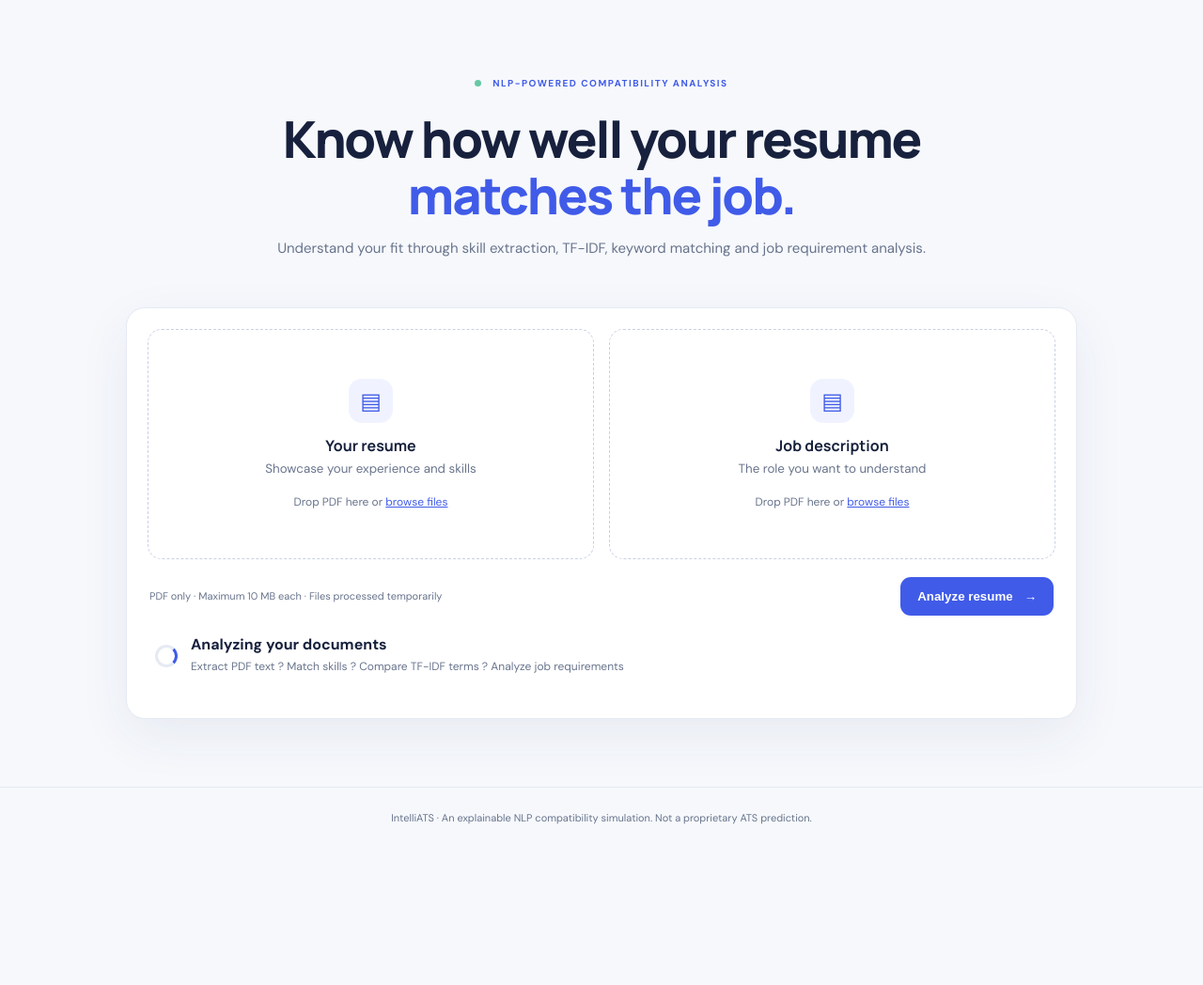
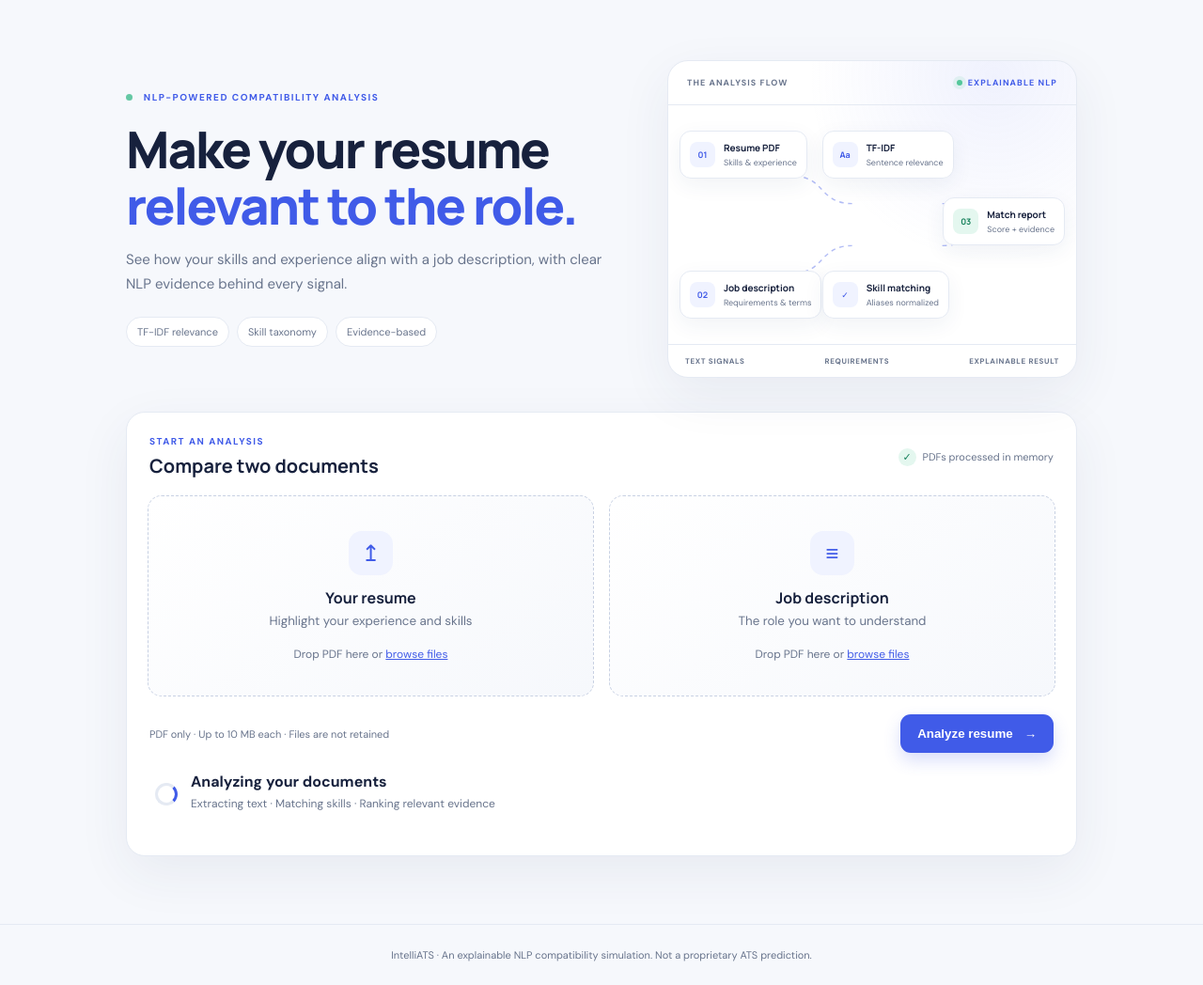
Before and after one commit to nazeefaahsan/intelliats-nlp, a Flask app: page / in a window 1280 px wide. Shown: the part 78-1126 px from the top of the page at 94% size. Before the commit the page ends 955 px from the top, so only its background shows below. Run offline with Flask 3, Linux system fonts and the light colour scheme.

Commit message:
feat: add polished NLP analysis visuals

```diff
--- a/app.py
+++ b/app.py
@@ -62,8 +62,17 @@ def analyze():
     section_weights={"summary":.10,"objective":.05,"skills":.25,"experience":.25,"internship":.15,"projects":.20}
     applicable={key:weight for key,weight in section_weights.items() if key in sections}
     structure_score=round(100*sum(applicable.values()),1)
+    required_matched=sorted(required & set(rskills), key=str.lower)
+    required_skill_coverage=round(100*len(required_matched)/len(required),1) if required else None
+    keyword_gaps=[k for k in keywords if not re.search(r"(?<![\w])"+re.escape(k.lower())+r"(?![\w])",resume_lower)]
+    skill_categories=[]
+    for category,category_skills in jd_skills.items():
+        category_matches=set(category_skills)&set(rskills)
+        total=len(set(category_skills))
+        if total:
+            skill_categories.append({"name":category.replace("_"," ").title(),"matched":len(category_matches),"total":total,"coverage":round(100*len(category_matches)/total,1)})
     ats,weights=score_analysis(semantic["score"],tfidf["score"],skill_score,keyword_score,structure_score)
-    payload={"score":ats,"components":{"semantic":semantic["score"],"tfidf":tfidf["score"],"skills":skill_score,"keywords":keyword_score,"structure":structure_score},"semantic_details":semantic.get("details",{}),"semantic_message":semantic.get("message"),"weights":weights,"semantic_available":semantic["available"],"resume_skills":resume_skills,"jd_skills":jd_skills,"matched":matched,"missing":missing,"keywords":keywords,"keyword_match":keyword_match,"sections":sections,"jd":jd_info,"tfidf_document_score":tfidf["document_score"],"tfidf_context_score":tfidf["context_score"],"relevant_evidence":tfidf["evidence"],"tokens":rp.tokens[:100],"lemmas":rp.lemmas[:100],"recommendations":recommendations(missing,sections,[k for k in keywords if not re.search(r"(?<![\w])"+re.escape(k.lower())+r"(?![\w])",resume_lower)]),"resume_name":secure_filename(resume.filename),"jd_name":secure_filename(jd.filename)}
+    payload={"score":ats,"components":{"semantic":semantic["score"],"tfidf":tfidf["score"],"skills":skill_score,"keywords":keyword_score,"structure":structure_score},"semantic_details":semantic.get("details",{}),"semantic_message":semantic.get("message"),"weights":weights,"semantic_available":semantic["available"],"resume_skills":resume_skills,"jd_skills":jd_skills,"matched":matched,"missing":missing,"required_matched":required_matched,"required_skill_count":len(required),"required_skill_coverage":required_skill_coverage,"keyword_coverage":round(keyword_coverage*100,1),"skill_categories":skill_categories,"keywords":keywords,"keyword_match":keyword_match,"keyword_gaps":keyword_gaps,"sections":sections,"jd":jd_info,"tfidf_document_score":tfidf["document_score"],"tfidf_context_score":tfidf["context_score"],"relevant_evidence":tfidf["evidence"],"tokens":rp.tokens[:100],"lemmas":rp.lemmas[:100],"recommendations":recommendations(missing,sections,keyword_gaps),"resume_name":secure_filename(resume.filename),"jd_name":secure_filename(jd.filename)}
     con=db(); cur=con.execute("INSERT INTO analyses(timestamp,job_title,ats_score,semantic_score,tfidf_score,skill_score) VALUES(?,?,?,?,?,?)",(datetime.now().isoformat(timespec="minutes"),jd_info["title"],ats,semantic["score"],tfidf["score"],skill_score)); row_id=cur.lastrowid; con.commit(); con.close()
     ANALYSIS_CACHE[row_id]=payload
     return redirect(url_for("results", analysis_id=row_id))
--- /dev/null
+++ b/static/css/visuals.css
@@ -0,0 +1,119 @@
+.hero-home {
+  display: grid;
+  grid-template-columns: minmax(0, 1.08fr) minmax(340px, .92fr);
+  align-items: center;
+  gap: clamp(28px, 5vw, 64px);
+  padding: 44px 0 36px;
+  text-align: left;
+}
+
+.hero-copy h1 { margin: 18px 0 14px; font-size: clamp(36px, 4.7vw, 54px); }
+.hero-copy p { max-width: 520px; margin: 0; line-height: 1.75; }
+.hero-points { display: flex; flex-wrap: wrap; gap: 8px; margin-top: 22px; }
+.hero-points span { padding: 8px 11px; border: 1px solid var(--line); border-radius: 99px; color: var(--muted); background: var(--surface); font-size: 11px; }
+
+.signal-map {
+  overflow: hidden;
+  border: 1px solid var(--line);
+  border-radius: 22px;
+  background: radial-gradient(circle at 80% 5%, #7387f11c, transparent 42%), var(--surface);
+  box-shadow: var(--shadow);
+}
+.signal-map-head, .signal-map-foot { display: flex; align-items: center; justify-content: space-between; }
+.signal-map-head { padding: 17px 20px; border-bottom: 1px solid var(--line); color: var(--muted); font-size: 9px; font-weight: 700; letter-spacing: 1.1px; }
+.signal-live { display: flex; align-items: center; gap: 6px; color: var(--blue); }
+.signal-live i { width: 6px; height: 6px; border-radius: 50%; background: #53c79a; box-shadow: 0 0 0 4px #53c79a20; }
+.signal-map-canvas { position: relative; height: 238px; margin: 8px 12px; }
+.signal-connectors { position: absolute; inset: 0; width: 100%; height: 100%; overflow: visible; }
+.signal-connectors path { fill: none; stroke: #8595f0a0; stroke-width: 1.5; stroke-dasharray: 5 5; }
+.map-node { position: absolute; z-index: 1; display: grid; grid-template-columns: 28px 1fr; align-content: center; align-items: center; column-gap: 8px; min-width: 132px; padding: 10px; border: 1px solid var(--line); border-radius: 12px; background: var(--surface); box-shadow: 0 7px 22px #263e6910; }
+.map-node b { color: var(--ink); font: 700 10px Manrope, sans-serif; white-space: nowrap; }
+.map-node small { grid-column: 2; margin-top: 3px; color: var(--muted); font-size: 9px; white-space: nowrap; }
+.map-icon { grid-row: span 2; display: grid; place-items: center; width: 27px; height: 27px; border-radius: 8px; background: var(--pale); color: var(--blue); font: 700 9px Manrope, sans-serif; }
+.map-resume { top: 8%; left: 0; }
+.map-job { bottom: 8%; left: 0; }
+.map-tfidf { top: 8%; left: 37%; }
+.map-skills { bottom: 8%; left: 37%; }
+.map-score { top: 38%; right: 0; min-width: 125px; }
+.map-score .map-icon { background: #e4f7ef; color: #16805b; }
+.signal-map-foot { padding: 12px 18px; border-top: 1px solid var(--line); color: var(--muted); font-size: 8px; font-weight: 700; letter-spacing: .7px; }
+
+.upload-heading { display: flex; align-items: center; justify-content: space-between; gap: 18px; margin: 2px 2px 18px; }
+.upload-heading h2 { margin: 6px 0 0; font: 700 20px Manrope, sans-serif; }
+.privacy-mark { display: flex; align-items: center; gap: 7px; color: var(--muted); font-size: 11px; }
+.privacy-mark::before { content: "✓"; display: grid; place-items: center; width: 19px; height: 19px; border-radius: 50%; background: #e4f7ef; color: #16805b; font-weight: 800; }
+.dropzone { min-height: 214px; background: linear-gradient(145deg, var(--surface), var(--bg)); }
+.dropzone:hover, .dropzone.dragging { transform: translateY(-2px); box-shadow: 0 10px 28px #405be812; }
+.file-icon { font-weight: 700; }
+.primary { box-shadow: 0 8px 18px #405be833; transition: transform .18s ease, box-shadow .18s ease; }
+.primary:hover { transform: translateY(-1px); box-shadow: 0 11px 22px #405be83b; }
+
+.report-stats { display: grid; grid-template-columns: repeat(4, minmax(0, 1fr)); gap: 12px; margin: 0 0 18px; }
+.stat-card { position: relative; display: flex; align-items: center; gap: 12px; min-height: 86px; overflow: hidden; padding: 15px; border: 1px solid var(--line); border-radius: 15px; background: var(--surface); box-shadow: 0 8px 24px #263e6908; }
+.stat-icon { display: grid; flex: 0 0 36px; place-items: center; width: 36px; height: 36px; border-radius: 11px; background: var(--pale); color: var(--blue); font-size: 15px; font-weight: 700; }
+.icon-match { color: #16805b; background: #e4f7ef; }
+.icon-required { color: #7256c7; background: #f0ecff; }
+.icon-keyword { color: #138b88; background: #e5f7f5; font: 700 11px Manrope, sans-serif; }
+.icon-evidence { color: #a46b15; background: #fff4df; }
+.stat-card strong { display: block; color: var(--ink); font: 800 21px Manrope, sans-serif; line-height: 1.1; }
+.stat-card small { display: block; margin-top: 4px; color: var(--muted); font-size: 10px; }
+.stat-card .stat-denominator { display: inline; margin: 0 0 0 2px; font-size: 12px; font-weight: 600; }
+.stat-accent { position: absolute; right: -13px; bottom: -24px; width: 68px; height: 48px; border-radius: 50%; background: #405be80d; }
+.accent-violet { background: #8c70e410; }
+.accent-teal { background: #16a29d10; }
+.accent-amber { background: #e9a42912; }
+
+.category-chart { margin: 14px 0 20px; padding: 14px; border: 1px solid var(--line); border-radius: 14px; background: linear-gradient(145deg, var(--bg), var(--surface)); }
+.category-chart-head { display: flex; flex-wrap: wrap; align-items: center; justify-content: space-between; gap: 9px; margin-bottom: 14px; }
+.category-chart-head h3 { margin: 0; }
+.chart-legend { display: flex; gap: 12px; color: var(--muted); font-size: 9px; }
+.chart-legend span { display: flex; align-items: center; gap: 5px; }
+.chart-legend i { width: 7px; height: 7px; border-radius: 50%; }
+.legend-hit { background: #405be8; }
+.legend-gap { background: var(--line); }
+.category-row + .category-row { margin-top: 11px; }
+.category-label { display: flex; align-items: center; justify-content: space-between; gap: 8px; margin-bottom: 5px; color: var(--muted); font-size: 10px; }
+.category-label b { color: var(--ink); font-size: 10px; }
+.category-track { height: 8px; overflow: hidden; border-radius: 99px; background: var(--line); }
+.category-hit { display: block; height: 100%; border-radius: inherit; background: linear-gradient(90deg, #526df2, #7c8df5); }
+.evidence-list li { position: relative; padding: 13px 0 15px; }
+.evidence-list li b { display: flex; align-items: center; gap: 6px; }
+.evidence-meter { display: block; height: 4px; overflow: hidden; margin-top: 8px; border-radius: 99px; background: var(--pale); }
+.evidence-meter > span { display: block; height: 100%; border-radius: inherit; background: linear-gradient(90deg, #526df2, #43b9a4); }
+
+html[data-theme=dark] .signal-map { background: radial-gradient(circle at 80% 5%, #7387f11c, transparent 42%), var(--surface); }
+html[data-theme=dark] .map-score .map-icon { background: #153d34; color: #8be0bb; }
+html[data-theme=dark] .icon-match { background: #153d34; color: #8be0bb; }
+html[data-theme=dark] .icon-required { background: #332b51; color: #c4b3ff; }
+html[data-theme=dark] .icon-keyword { background: #153d3b; color: #85d9d4; }
+html[data-theme=dark] .icon-evidence { background: #44351e; color: #f2c46f; }
+html[data-theme=dark] .privacy-mark::before { background: #153d34; color: #8be0bb; }
+
+@media (max-width: 820px) {
+  .hero-home { grid-template-columns: 1fr; gap: 26px; padding-top: 34px; }
+  .hero-copy h1 { font-size: clamp(36px, 8vw, 48px); }
+  .signal-map { max-width: 520px; width: 100%; margin: 0 auto; }
+}
+
+@media (max-width: 620px) {
+  .report-stats { grid-template-columns: repeat(2, minmax(0, 1fr)); gap: 9px; }
+  .stat-card { min-height: 76px; padding: 11px; gap: 9px; }
+  .stat-icon { flex-basis: 31px; width: 31px; height: 31px; }
+  .signal-map-canvas { height: 220px; margin: 8px 7px; }
+  .map-node { min-width: 122px; padding: 8px; column-gap: 6px; }
+  .map-tfidf, .map-skills { left: 34%; }
+  .map-score { min-width: 112px; }
+  .signal-map-foot { padding: 11px 10px; font-size: 7px; }
+  .upload-heading { align-items: flex-start; flex-direction: column; }
+}
+
+@media (max-width: 430px) {
+  .signal-map-canvas { display: grid; grid-template-columns: 1fr 1fr; gap: 8px; height: auto; padding: 8px 4px; }
+  .signal-connectors { display: none; }
+  .map-node, .map-resume, .map-job, .map-tfidf, .map-skills, .map-score { position: static; min-width: 0; width: 100%; }
+  .map-node { padding: 8px 6px; column-gap: 5px; }
+  .map-node b { font-size: 9px; }
+  .map-node small { font-size: 8px; }
+  .map-icon { width: 24px; height: 24px; }
+  .map-score { grid-column: 1 / -1; justify-self: center; width: 58%; }
+}
--- a/templates/base.html
+++ b/templates/base.html
@@ -1 +1 @@
-<!doctype html><html lang="en"><head><meta charset="utf-8"><meta name="viewport" content="width=device-width,initial-scale=1"><title>{% block title %}IntelliATS{% endblock %}</title><link rel="preconnect" href="https://fonts.googleapis.com"><link href="https://fonts.googleapis.com/css2?family=DM+Sans:wght@400;500;600;700&family=Manrope:wght@600;700;800&display=swap" rel="stylesheet"><link rel="stylesheet" href="{{ url_for('static',filename='css/style.css') }}"></head><body><header class="nav"><a class="brand" href="{{ url_for('home') }}"><span class="brandmark">IA</span><span>IntelliATS<small>NLP Resume Analyzer</small></span></a><nav><a href="{{ url_for('home') }}">Home</a><a href="{{ url_for('history') }}">History</a><button id="themeToggle" class="theme" aria-label="Toggle theme">◐</button></nav></header><main>{% with messages=get_flashed_messages(with_categories=true) %}{% if messages %}<div class="alerts">{% for category,message in messages %}<div class="alert {{ category }}">{{ message }}</div>{% endfor %}</div>{% endif %}{% endwith %}{% block content %}{% endblock %}</main><footer>IntelliATS · An explainable NLP compatibility simulation. Not a proprietary ATS prediction.</footer><script src="{{ url_for('static',filename='js/app.js') }}"></script></body></html>
+<!doctype html><html lang="en"><head><meta charset="utf-8"><meta name="viewport" content="width=device-width,initial-scale=1"><title>{% block title %}IntelliATS{% endblock %}</title><link rel="preconnect" href="https://fonts.googleapis.com"><link href="https://fonts.googleapis.com/css2?family=DM+Sans:wght@400;500;600;700&family=Manrope:wght@600;700;800&display=swap" rel="stylesheet"><link rel="stylesheet" href="{{ url_for('static',filename='css/style.css') }}"><link rel="stylesheet" href="{{ url_for('static',filename='css/visuals.css') }}"></head><body><header class="nav"><a class="brand" href="{{ url_for('home') }}"><span class="brandmark">IA</span><span>IntelliATS<small>NLP Resume Analyzer</small></span></a><nav><a href="{{ url_for('home') }}">Home</a><a href="{{ url_for('history') }}">History</a><button id="themeToggle" class="theme" aria-label="Toggle theme">◐</button></nav></header><main>{% with messages=get_flashed_messages(with_categories=true) %}{% if messages %}<div class="alerts">{% for category,message in messages %}<div class="alert {{ category }}">{{ message }}</div>{% endfor %}</div>{% endif %}{% endwith %}{% block content %}{% endblock %}</main><footer>IntelliATS · An explainable NLP compatibility simulation. Not a proprietary ATS prediction.</footer><script src="{{ url_for('static',filename='js/app.js') }}"></script></body></html>
--- a/templates/index.html
+++ b/templates/index.html
@@ -1 +1,46 @@
-{% extends 'base.html' %}{% block title %}IntelliATS · Resume compatibility{% endblock %}{% block content %}<section class="hero"><div class="eyebrow"><span></span> NLP-POWERED COMPATIBILITY ANALYSIS</div><h1>Know how well your resume<br><em>matches the job.</em></h1><p>Understand your fit through skill extraction, TF-IDF, keyword matching and job requirement analysis.</p></section><section class="upload-card"><form id="uploadForm" method="post" action="{{ url_for('analyze') }}" enctype="multipart/form-data"><div class="upload-grid">{% for name,label,caption in [('resume_pdf','Your resume','Showcase your experience and skills'),('jd_pdf','Job description','The role you want to understand')] %}<label class="dropzone" data-dropzone><span class="file-icon">▤</span><strong>{{ label }}</strong><small>{{ caption }}</small><span class="drop-hint">Drop PDF here or <u>browse files</u></span><span class="file-info" hidden></span><input type="file" name="{{ name }}" accept="application/pdf,.pdf" required><button type="button" class="remove" hidden>Remove</button></label>{% endfor %}</div><div class="form-foot"><span>PDF only · Maximum 10 MB each · Files processed temporarily</span><button class="primary" type="submit">Analyze resume <b>→</b></button></div><div class="loader" id="loader" hidden><div class="spinner"></div><div><b>Analyzing your documents</b><p>Extract PDF text ? Match skills ? Compare TF-IDF terms ? Analyze job requirements</p></div></div></form></section>{% endblock %}
+{% extends 'base.html' %}
+{% block title %}IntelliATS · Resume compatibility{% endblock %}
+{% block content %}
+<section class="hero hero-home">
+  <div class="hero-copy">
+    <div class="eyebrow"><span></span> NLP-POWERED COMPATIBILITY ANALYSIS</div>
+    <h1>Make your resume<br><em>relevant to the role.</em></h1>
+    <p>See how your skills and experience align with a job description, with clear NLP evidence behind every signal.</p>
+    <div class="hero-points"><span>TF-IDF relevance</span><span>Skill taxonomy</span><span>Evidence-based</span></div>
+  </div>
+  <aside class="signal-map" aria-label="IntelliATS NLP analysis flow">
+    <div class="signal-map-head"><span>THE ANALYSIS FLOW</span><span class="signal-live"><i></i> EXPLAINABLE NLP</span></div>
+    <div class="signal-map-canvas">
+      <svg class="signal-connectors" viewBox="0 0 440 230" aria-hidden="true">
+        <path d="M132 60 C165 60 160 91 197 91 M132 170 C165 170 160 139 197 139 M300 91 C338 91 328 115 360 115 M300 139 C338 139 328 115 360 115" />
+      </svg>
+      <div class="map-node map-resume"><span class="map-icon">01</span><b>Resume PDF</b><small>Skills &amp; experience</small></div>
+      <div class="map-node map-job"><span class="map-icon">02</span><b>Job description</b><small>Requirements &amp; terms</small></div>
+      <div class="map-node map-tfidf"><span class="map-icon">Aa</span><b>TF-IDF</b><small>Sentence relevance</small></div>
+      <div class="map-node map-skills"><span class="map-icon">✓</span><b>Skill matching</b><small>Aliases normalized</small></div>
+      <div class="map-node map-score"><span class="map-icon">03</span><b>Match report</b><small>Score + evidence</small></div>
+    </div>
+    <div class="signal-map-foot"><span>TEXT SIGNALS</span><span>REQUIREMENTS</span><span>EXPLAINABLE RESULT</span></div>
+  </aside>
+</section>
+
+<section class="upload-card">
+  <div class="upload-heading"><div><div class="eyebrow">START AN ANALYSIS</div><h2>Compare two documents</h2></div><span class="privacy-mark">PDFs processed in memory</span></div>
+  <form id="uploadForm" method="post" action="{{ url_for('analyze') }}" enctype="multipart/form-data">
+    <div class="upload-grid">
+      {% for name,label,caption in [('resume_pdf','Your resume','Highlight your experience and skills'),('jd_pdf','Job description','The role you want to understand')] %}
+      <label class="dropzone" data-dropzone>
+        <span class="file-icon">{% if name == 'resume_pdf' %}↥{% else %}≡{% endif %}</span>
+        <strong>{{ label }}</strong><small>{{ caption }}</small>
+        <span class="drop-hint">Drop PDF here or <u>browse files</u></span>
+        <span class="file-info" hidden></span>
+        <input type="file" name="{{ name }}" accept="application/pdf,.pdf" required>
+        <button type="button" class="remove" hidden>Remove</button>
+      </label>
+      {% endfor %}
+    </div>
+    <div class="form-foot"><span>PDF only · Up to 10 MB each · Files are not retained</span><button class="primary" type="submit">Analyze resume <b>→</b></button></div>
+    <div class="loader" id="loader" hidden><div class="spinner"></div><div><b>Analyzing your documents</b><p>Extracting text · Matching skills · Ranking relevant evidence</p></div></div>
+  </form>
+</section>
+{% endblock %}
```
Also changed, not shown: templates/results.html (+19 -1 lines), README.md.
